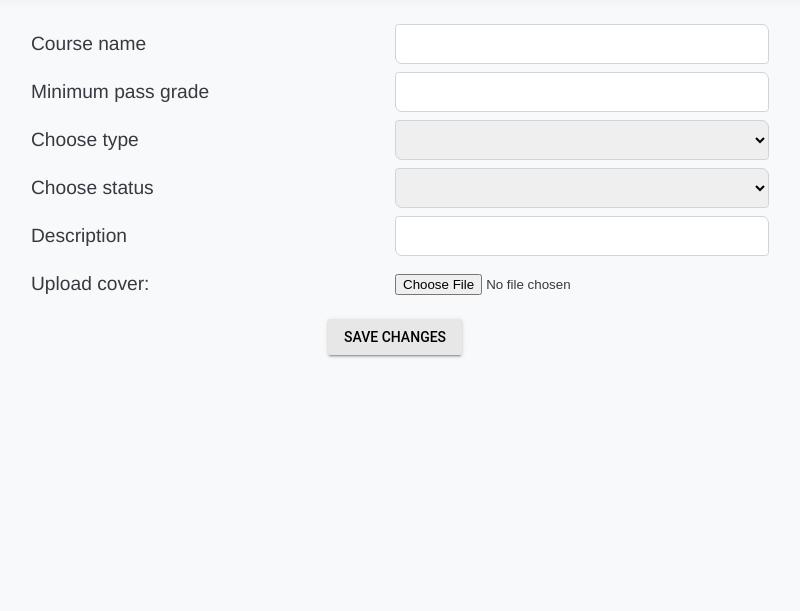
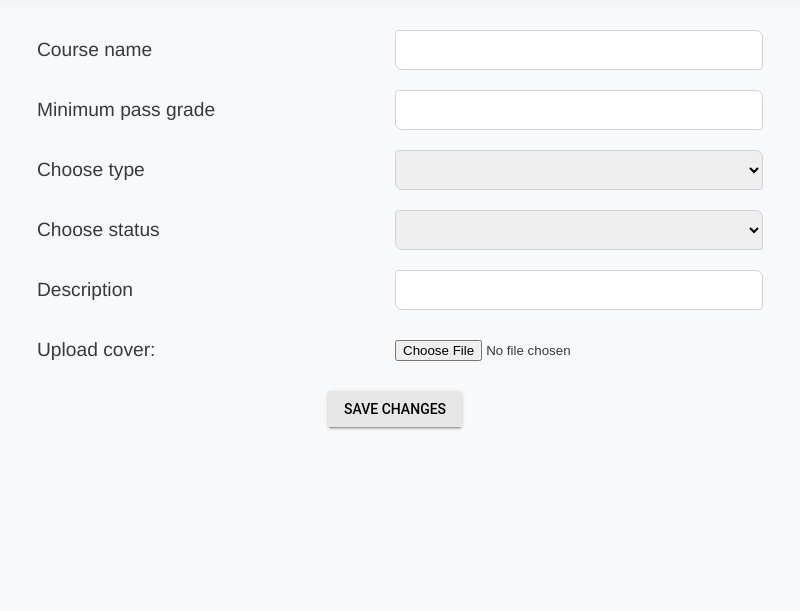
Before and after one commit to DanaKlimova/eLearning, a Django app: page /courses/create/ in a window 1280 px wide. Shown: the part 102-713 px from the top of the page, without its empty margins (245-1045 px from the left). Run offline with Django 3.2, Linux system fonts and the light colour scheme; the visitor is signed in with stand-in values (Sample User, id 1); some libraries are stand-ins or nearby versions.

Commit message:
Increased margin in form-input item.

```diff
--- a/eLearning/courses/static/courses/css/base.css
+++ b/eLearning/courses/static/courses/css/base.css
@@ -26,7 +26,7 @@ table {
 .form-input-item {
     display: grid;
     grid-template-columns: 50% 50%;
-    margin: 4px;
+    margin: 10px;
 }
 
 .select {
```
